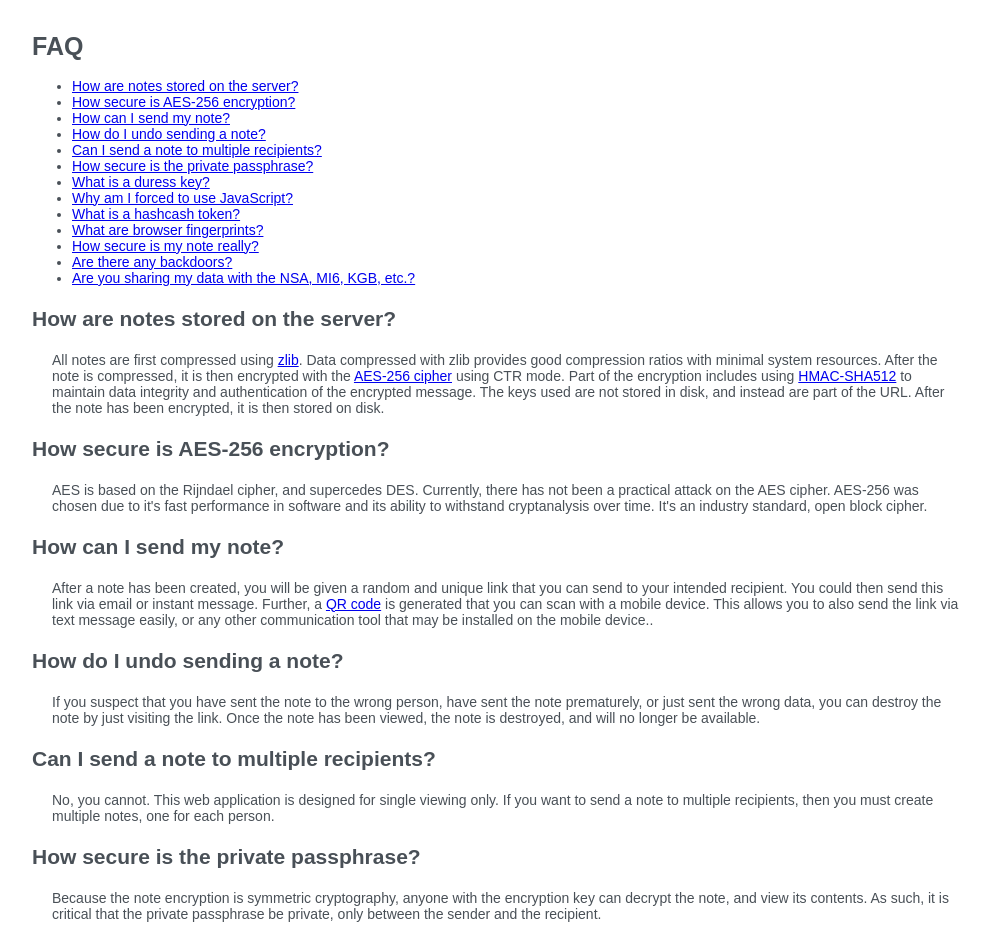
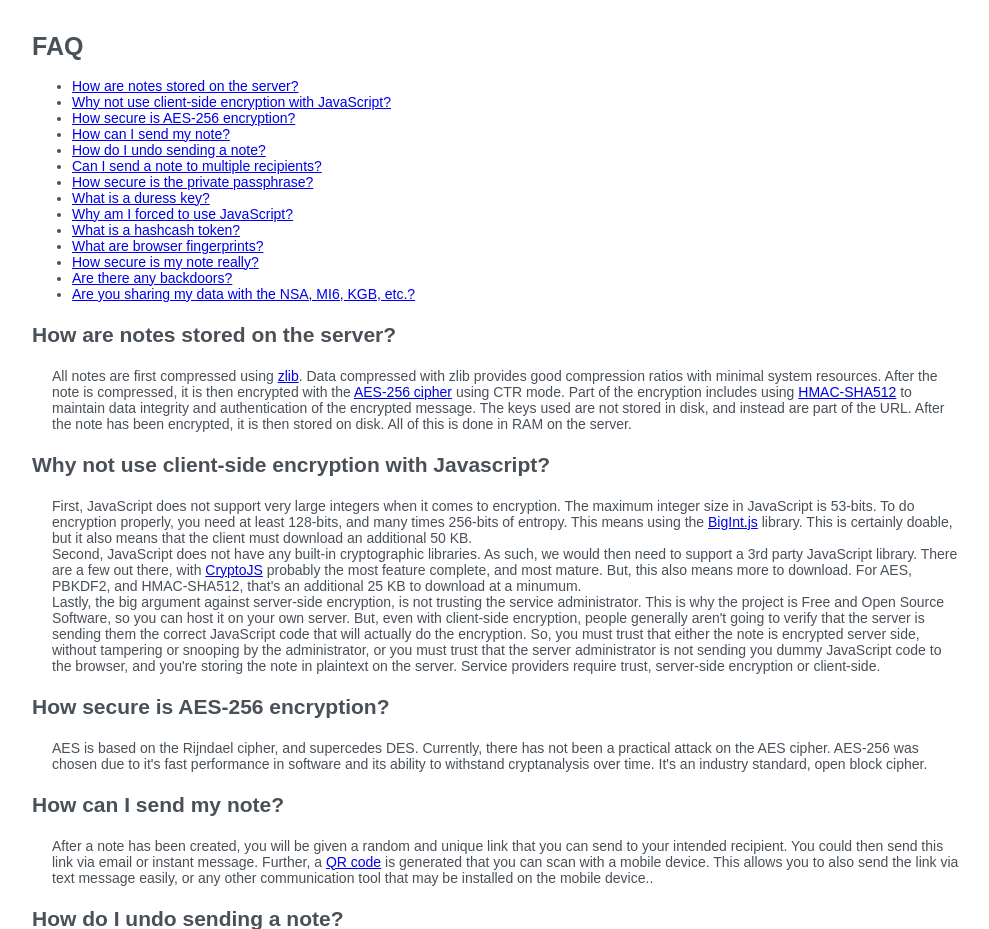
Before and after one commit to atoponce/d-note, a Flask app: page /faq/ in a window 1280 px wide. Shown: the part 31-960 px from the top of the page, without its empty margins (133-1122 px from the left). Run offline with Flask 2, Linux system fonts and the light colour scheme.

Commit message:
update faq about client-side encryption

```diff
--- a/templates/faq.html
+++ b/templates/faq.html
@@ -4,6 +4,7 @@
     <h1>FAQ</h1>
     <ul>
         <li><a href="#storage">How are notes stored on the server?</a></li>
+        <li><a href="#client">Why not use client-side encryption with JavaScript?</a></li>
         <li><a href="#aes">How secure is AES-256 encryption?</a></li>
         <li><a href="#sending">How can I send my note?</a></li>
         <li><a href="#undo">How do I undo sending a note?</a></li>
@@ -18,42 +19,47 @@
         <li><a href="#sharing">Are you sharing my data with the NSA, MI6, KGB, etc.?</a></li>
     </ul>
 
-    <p class="title"id="storage">How are notes stored on the server?</p>
-    <p class="desc">All notes are first compressed using <a href="https://en.wikipedia.org/wiki/Zlib">zlib</a>. Data compressed with zlib provides good compression ratios with minimal system resources. After the note is compressed, it is then encrypted with the <a href="https://en.wikipedia.org/wiki/Advanced_Encryption_Standard">AES-256 cipher</a> using CTR mode. Part of the encryption includes using <a href="https://en.wikipedia.org/wiki/HMAC">HMAC-SHA512</a> to maintain data integrity and authentication of the encrypted message. The keys used are not stored in disk, and instead are part of the URL. After the note has been encrypted, it is then stored on disk.</p>
+    <p class="title" id="storage">How are notes stored on the server?</p>
+    <p class="desc">All notes are first compressed using <a href="https://en.wikipedia.org/wiki/Zlib">zlib</a>. Data compressed with zlib provides good compression ratios with minimal system resources. After the note is compressed, it is then encrypted with the <a href="https://en.wikipedia.org/wiki/Advanced_Encryption_Standard">AES-256 cipher</a> using CTR mode. Part of the encryption includes using <a href="https://en.wikipedia.org/wiki/HMAC">HMAC-SHA512</a> to maintain data integrity and authentication of the encrypted message. The keys used are not stored in disk, and instead are part of the URL. After the note has been encrypted, it is then stored on disk. All of this is done in RAM on the server.</p>
 
-    <p class="title"id="aes">How secure is AES-256 encryption?</p>
+    <p class="title" id="client">Why not use client-side encryption with Javascript?</p>
+    <p class="desc">First, JavaScript does not support very large integers when it comes to encryption. The maximum integer size in JavaScript is 53-bits. To do encryption properly, you need at least 128-bits, and many times 256-bits of entropy. This means using the <a href="http://www.leemon.com/crypto/BigInt.html">BigInt.js</a> library. This is certainly doable, but it also means that the client must download an additional 50 KB.</p>
+    <p class="desc">Second, JavaScript does not have any built-in cryptographic libraries. As such, we would then need to support a 3rd party JavaScript library. There are a few out there, with <a href="https://code.google.com/p/crypto-js/">CryptoJS</a> probably the most feature complete, and most mature. But, this also means more to download. For AES, PBKDF2, and HMAC-SHA512, that's an additional 25 KB to download at a minumum.</p>
+    <p class="desc">Lastly, the big argument against server-side encryption, is not trusting the service administrator. This is why the project is Free and Open Source Software, so you can host it on your own server. But, even with client-side encryption, people generally aren't going to verify that the server is sending them the correct JavaScript code that will actually do the encryption. So, you must trust that either the note is encrypted server side, without tampering or snooping by the administrator, or you must trust that the server administrator is not sending you dummy JavaScript code to the browser, and you're storing the note in plaintext on the server. Service providers require trust, server-side encryption or client-side.</p>
+
+    <p class="title" id="aes">How secure is AES-256 encryption?</p>
     <p class="desc">AES is based on the Rijndael cipher, and supercedes DES. Currently, there has not been a practical attack on the AES cipher. AES-256 was chosen due to it's fast performance in software and its ability to withstand cryptanalysis over time. It's an industry standard, open block cipher.</p>
 
-    <p class="title"id="sending">How can I send my note?</p>
+    <p class="title" id="sending">How can I send my note?</p>
     <p class="desc">After a note has been created, you will be given a random and unique link that you can send to your intended recipient. You could then send this link via email or instant message. Further, a <a href="https://en.wikipedia.org/wiki/QR_code">QR code</a> is generated that you can scan with a mobile device. This allows you to also send the link via text message easily, or any other communication tool that may be installed on the mobile device..</p>
 
-    <p class="title"id="undo">How do I undo sending a note?</p>
+    <p class="title" id="undo">How do I undo sending a note?</p>
     <p class="desc">If you suspect that you have sent the note to the wrong person, have sent the note prematurely, or just sent the wrong data, you can destroy the note by just visiting the link. Once the note has been viewed, the note is destroyed, and will no longer be available.</p>
 
-    <p class="title"id="multiple">Can I send a note to multiple recipients?</p>
+    <p class="title" id="multiple">Can I send a note to multiple recipients?</p>
     <p class="desc">No, you cannot. This web application is designed for single viewing only. If you want to send a note to multiple recipients, then you must create multiple notes, one for each person.</p>
 
-    <p class="title"id="password">How secure is the private passphrase?</p>
+    <p class="title" id="password">How secure is the private passphrase?</p>
     <p class="desc">Because the note encryption is symmetric cryptography, anyone with the encryption key can decrypt the note, and view its contents. As such, it is critical that the private passphrase be private, only between the sender and the recipient.</p>
 
-    <p class="title"id="duress">What is a duress key?</p>
+    <p class="title" id="duress">What is a duress key?</p>
     <p class="desc">A duress key is a key that is provided when the user who has knowledge of decrypting the note is under coersion by a third party, such as law enforcement. A duress key is separate from a private key, in that a duress key will not decrypt the note. Instead, the duress key will immediately and silently destroy the note, and return 5 random sentences from <a href="http://legacy.python.org/dev/peps/pep-0020/">The Zen of Python</a>. Thus, no knowledge about the note is gained, and because the note has been destroyed, there are no options to take in recovering its contents.</p>
 
-    <p class="title"id="javascript">Why am I forced to use JavaScript?</p>
+    <p class="title" id="javascript">Why am I forced to use JavaScript?</p>
     <p class="desc">This site could run fine without JavaScript. However, when creating a note, a <a href="https://en.wikipedia.org/wiki/hashcash">Hashcash token</a> is minted and submitted to the server for verificaiton. Hashcash tokens are minted to prevent form spam and to prevent brute forcing POST denial of service attacks. JavaScript is also used to create a QR code when the note has been submitted, allowing you to share the note using your mobile device. There is no JavaScript tracking software in the default install of d-note.</p>
 
-    <p class="title"id="hashcash">What is a hashcash token?</p>
+    <p class="title" id="hashcash">What is a hashcash token?</p>
     <p class="desc">A hashcash token is a proof-of-work puzzle that your browser must solve before it can submit the form data. It is built for the sole purpose of fighting spam. Typically, hashcash tokens are used when composing emails. The token is minted by the sender's email client, then put into the headers of the email. The token is computationally expensive for the sender to create. However, when the email is sent, the recipient can verify the token is valid quickly. This implementation of hashcash uses <a href="https://en.wikipedia.org/wiki/Device_fingerprint">browser fingerprints</a> as the resource string to uniquely identify your browser, rather than an email address. This fingerprint is an anonymous 32-bit <a href="https://en.wikipedia.org/wiki/MurmurHash">MurmurHash</a> digest.</p>
 
-    <p class="title"id="fingerprint">What are browser fingerprints?</p>
+    <p class="title" id="fingerprint">What are browser fingerprints?</p>
     <p class="desc">Browser fingerprints are a subset of device fingerprints, where the browser can be uniquely identified with greater than 90% accuracy. Typically, browser fingerprints are used to identify and track users while on websites. A browser fingerprint is calculated by determining the IP address of the user, its screen resolution, installed extensions, plugins, and fonts, and many other factors. All of these factors are pooled together, and hashed using the MurmurHash function. This function returns a 32-bit decimal number, such as "2199570". That number is used as the resource string for the Hashcash token, which is stored on the server to prevent double spending.</p>
 
-    <p class="title"id="secure">How secure is my note really?</p>
+    <p class="title" id="secure">How secure is my note really?</p>
     <p class="desc">Nothing is 100% secure. There are always tradeoffs. Even though I've gone to great lengths to protect your data by default, the system administrator running this application on his server might be careless, or even malicious. As such, if possible, you should host this application on your own web server. Further, you probably should not put all of your eggs in one basket. It is best practice to send usernames to the recipient via one method, and passwords via another. That way, it could be difficult for a single person to collect all of the necessary data. Lastly, if this application is not served over SSL, then packets could be sniffed off the wire, and the contents of the note revealed in plaintext.</p>
 
-    <p class="title"id="backdoors">Are there any backdoors?</p>
+    <p class="title" id="backdoors">Are there any backdoors?</p>
     <p class="desc">No. There are no backdoors in the default source code. Because this application is Free and Open Source Software, you are free to <a href="https://github.com/atoponce/d-note">download and examine the source code</a> yourself, and determine if any backdoors exist.</p>
 
-    <p class="title"id="sharing">Are you sharing my data with the NSA, MI6, KGB, etc.?</p>
+    <p class="title" id="sharing">Are you sharing my data with the NSA, MI6, KGB, etc.?</p>
     <p class="desc">You will need to ask the administrator of the server running this site. There are no backdoors in the default source code, as already mentioned, and nothing is calling home. All network interaction, by default, is communicated strictly between your browser and this server.</p>
 {% endblock %}
```
